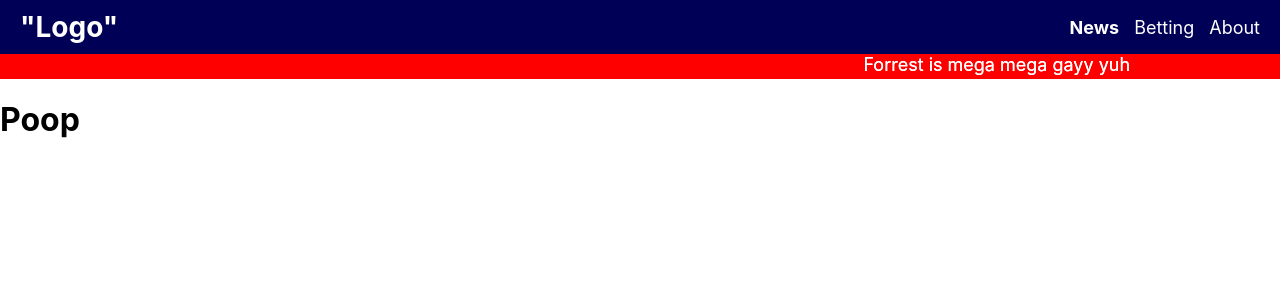
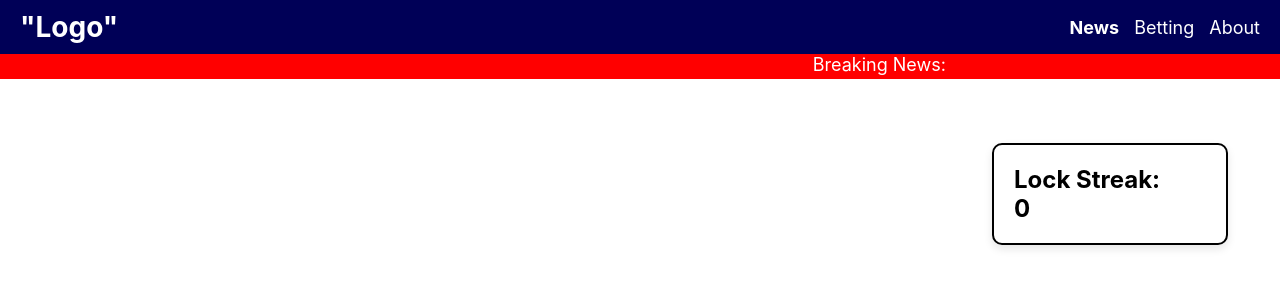
Before and after one commit to mvanhan/TheSpread, a React (Create React App) app: page / in a window 1280 px wide. Shown: the top 300 px of the page. Built offline with nearby package versions, Linux system fonts and the light colour scheme.

Commit message:
lock counter

```diff
--- a/src/components/ScrollingText.css
+++ b/src/components/ScrollingText.css
@@ -7,20 +7,22 @@
 }
 
 .scrollingText {
-    display: inline-block;
+  display: flex;
   white-space: nowrap;
-    position: absolute;
-    animation: scrollText 15s linear infinite;
+  animation: scrollText 10s linear infinite;
+}
+
+.textContent {
+  flex-shrink: 0;
   font-size: 18px;
   color: white;
-    padding-left: 100%;
 }
 
 @keyframes scrollText {
   0% {
-      transform: translateX(-100%);
+    transform: translateX(-5%);
   }
   100% {
-      transform: translateX(100%);
+    transform: translateX(120%);
   }
 }
--- a/src/components/ScrollingText.js
+++ b/src/components/ScrollingText.js
@@ -2,16 +2,14 @@ import React from 'react';
 import './ScrollingText.css';
 
 const ScrollingText = () => {
+    const message = "Breaking News: ";
+
     return (
         <div className="scrollingTextContainer">
             <div className="scrollingText">
-                Forrest is mega mega gayy yuh
-            </div>
-            <div className="scrollingText">
-
-            </div>
-            <div className="scrollingText">
-                Forrest is mega mega gayy yuh
+                <div className="textContent">
+                    {message}
+                </div>
             </div>
         </div>
     );
--- a/src/pages/News.css
+++ b/src/pages/News.css
@@ -0,0 +1,31 @@
+.newsPage {
+    display: flex;
+    justify-content: center;
+  }
+
+  .rightContainer {
+    width: 15%;
+    margin-left: 70%;
+    padding: 5% 0;
+    box-sizing: border-box;
+  }
+
+  .locksBox {
+    width: 100%;
+    background-color: white;
+    border-radius: 10px;
+    padding: 20px;
+    box-shadow: 0 4px 8px rgba(16, 16, 16, 0.1);
+    border: 2px solid black;
+  }
+
+  .locksBox h2 {
+    margin-top: 0;
+    margin-bottom: 0;
+    white-space: pre-wrap;
+  }
+
+  .locksBox p {
+    margin-top: 0;
+    margin-bottom: 0;
+  }
--- a/src/pages/News.js
+++ b/src/pages/News.js
@@ -4,10 +4,14 @@ import './News.css';
 
 const News = () => {
   return (
-    <div className="">
-      <h1>Poop</h1>
-    </div>
+      <div className="newsPage">
+          <div className="rightContainer">
+              <div className="locksBox">
+                  <h2>Lock Streak:      0</h2>
+              </div>
+          </div>
+      </div>
   );
-};
+}
 
 export default News;
```
Lines whose indentation alone changed are shown as unchanged.
